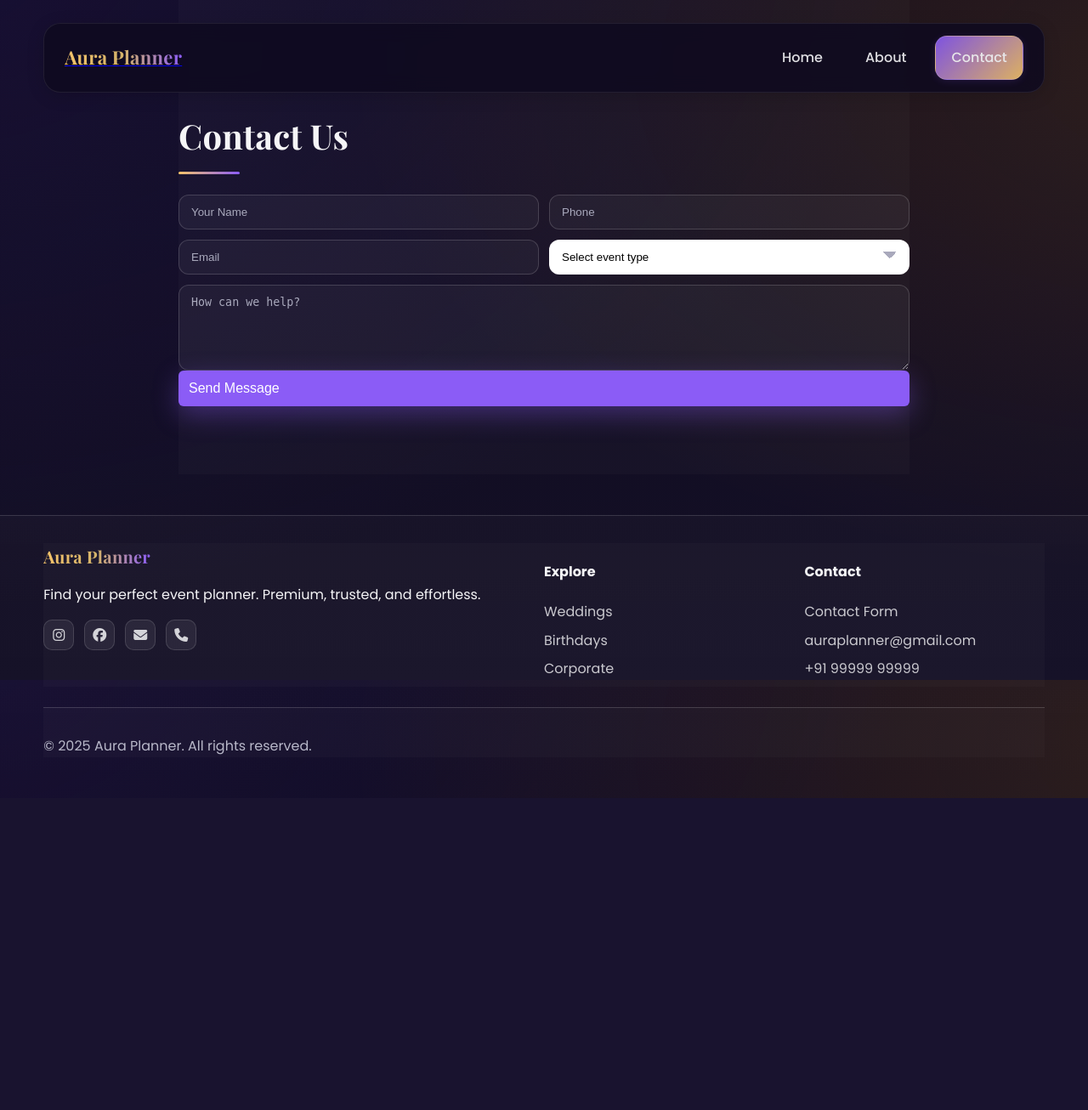
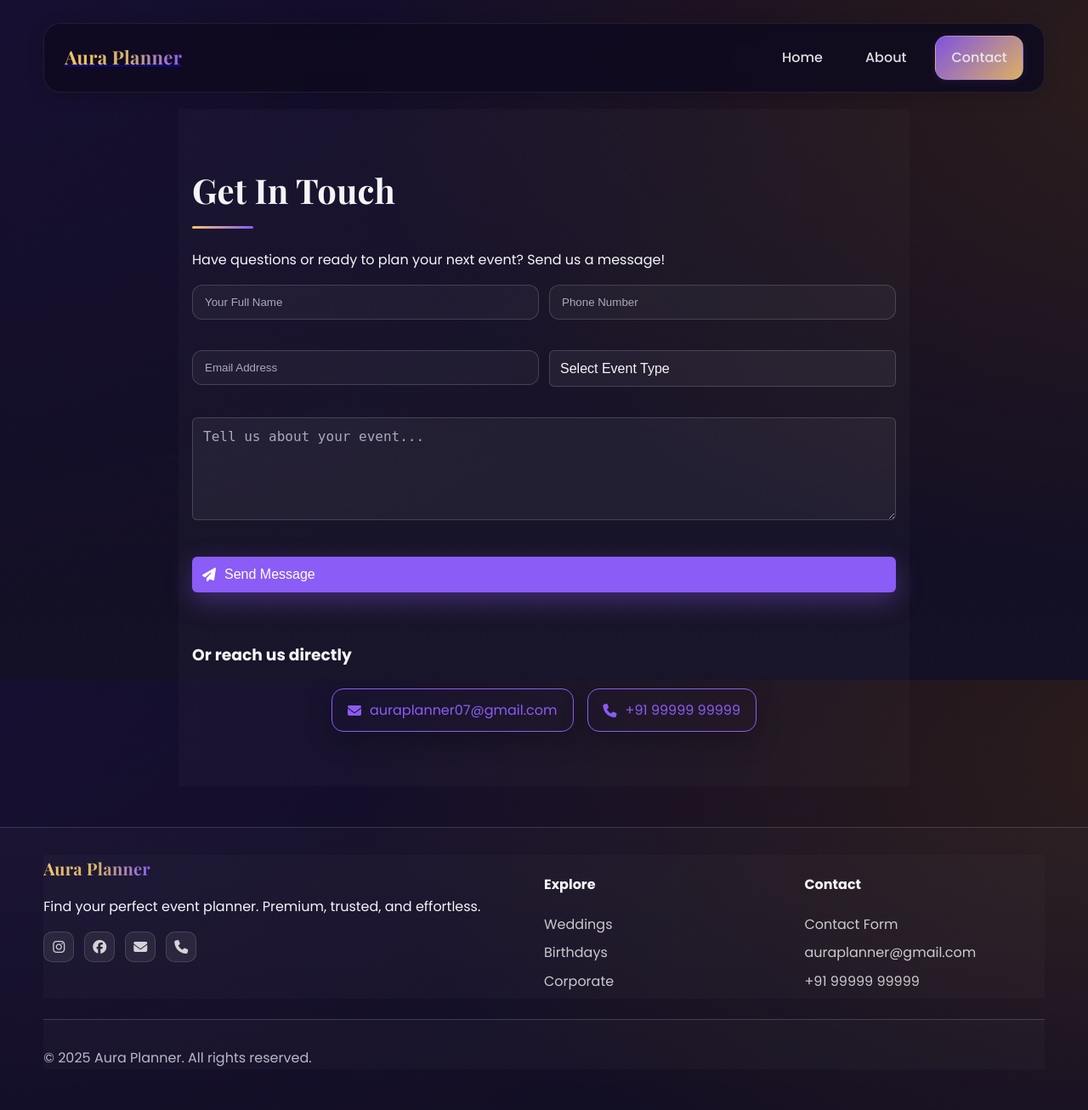
Before and after one commit to Tirthartist/Aura_Planner, a Flask app: page /contact in a window 1280 px wide. Shown: the whole page at 85% size. Before the commit the page ends 939 px from the top, so only its background shows below. Run offline with Flask 3, Linux system fonts and the light colour scheme.

Commit message:
ru
e5y5u

```diff
--- a/static/js/main.js
+++ b/static/js/main.js
@@ -14,7 +14,7 @@
       specialties: ['Birthday Parties', 'Themed Decor', 'Kids & Adults', 'Budget Friendly'],
       categories: ['Birthday Party'],
       phone: '+91 xxxxx xxxxx',
-      email: 'auraplanner07@gmail.com',
+      email: 'mailto:auraplanner07@gmail.com',
       about: 'Specializing in creating magical birthday celebrations for all ages with creative themes and perfect execution.',
       services: ['Theme Decoration','Cake & Catering','Entertainment','Photography'],
       gallery: ['images/bday1.jpeg','images/bday2.jpeg','images/bday3.jpeg'],
@@ -33,7 +33,7 @@
       specialties: ['New Year Parties', 'Countdown Events', 'DJ & Entertainment'],
       categories: ['New Year Party'],
       phone: '+91 xxxxx xxxxx',
-      email: 'auraplanner07@gmail.com',
+      email: 'mailto:auraplanner07@gmail.com',
       about: 'Creating unforgettable New Year celebrations with amazing themes, music, and entertainment.',
       services: ['Venue Decoration','DJ & Sound','Catering','Photography'],
       gallery: ['images/ny1.jpeg','images/ny2.jpeg','images/ny3.jpeg'],
@@ -52,7 +52,7 @@
       specialties: ['New Year Galas', 'Corporate NYE', 'Themed Parties'],
       categories: ['New Year Party'],
       phone: '+91 xxxxx xxxxx',
-      email: 'auraplanner07@gmail.com',
+      email: 'mailto:auraplanner07@gmail.com',
       about: 'Specializing in high-energy New Year celebrations with unique themes and entertainment.',
       services: ['Full Event Planning','Themed Decor','Live Entertainment','Catering'],
       gallery: ['images/ny4.jpeg','images/ny5.jpeg','images/ny6.jpeg'],
@@ -71,12 +71,15 @@
       specialties: ['Ring Ceremonies', 'Engagement Events', 'Intimate Gatherings'],
       categories: ['Ring Ceremony'],
       phone: '+91 xxxxx xxxxx',
-      email: 'auraplanner07@gmail.com',
+      email: 'mailto:auraplanner07@gmail.com',
       about: 'Creating beautiful and intimate ring ceremonies that tell your unique love story.',
       services: ['Venue Decoration','Photography','Catering','Entertainment'],
       gallery: ['images/ring1.jpeg','images/ring2.jpeg','images/ring3.jpeg'],
       cover: 'images/nishita1.jpeg',
-      featured: true
+      featured: true,
+      socials: {
+        instagram: 'https://www.instagram.com/accounts/login/?next=%2Fauraplanner07%2F&source=omni_redirect'
+      }
     },
     // Riya - Marriage Planner
     {
@@ -87,12 +90,15 @@
       specialties: ['Luxury Weddings', 'Destination Weddings', 'Full Planning'],
       categories: ['Marriage'],
       phone: '+91 xxxxx xxxxx',
-      email: 'auraplanner07@gmail.com',
+      email: 'mailto:auraplanner07@gmail.com',
       about: 'Transforming wedding dreams into reality with exquisite planning and flawless execution.',
       services: ['Full Wedding Planning','Venue Selection','Vendor Management','Day-of Coordination'],
       gallery: ['images/wed1.jpeg','images/wed2.jpeg','images/wed3.jpeg'],
       cover: 'images/riya1.jpeg',
-      featured: true
+      featured: true,
+      socials: {
+        instagram: 'https://www.instagram.com/accounts/login/?next=%2Fauraplanner07%2F&source=omni_redirect'
+      }
     },
     // Dhruhini - Marriage Planner
     {
@@ -103,12 +109,15 @@
       specialties: ['Traditional Weddings', 'Cultural Celebrations', 'Budget Planning'],
       categories: ['Marriage'],
       phone: '+91 xxxxx xxxxx',
-      email: 'auraplanner07@gmail.com',
+      email: 'mailto:auraplanner07@gmail.com',
       about: 'Specializing in traditional and cultural weddings that honor your heritage.',
       services: ['Wedding Planning','Cultural Coordination','Budget Management','Vendor Selection'],
       gallery: ['images/wed4.jpeg','images/wed5.jpeg','images/wed6.jpeg'],
       cover: 'images/dhruhini.jpeg',
-      featured: true
+      featured: true,
+      socials: {
+        instagram: 'https://www.instagram.com/accounts/login/?next=%2Fauraplanner07%2F&source=omni_redirect'
+      }
     },
     // Karan - Anniversary Planner
     {
@@ -119,12 +128,15 @@
       specialties: ['Anniversary Celebrations', 'Vow Renewals', 'Milestone Events'],
       categories: ['Anniversary'],
       phone: '+91 xxxxx xxxxx',
-      email: 'auraplanner07@gmail.com',
+      email: 'mailto:auraplanner07@gmail.com',
       about: 'Creating heartfelt anniversary celebrations that honor your journey together.',
       services: ['Event Design','Venue Selection','Catering','Entertainment'],
       gallery: ['images/ann1.jpeg','images/ann2.jpeg','images/ann3.jpeg'],
       cover: 'images/karan.jpeg',
-      featured: true
+      featured: true,
+      socials: {
+        instagram: 'https://www.instagram.com/accounts/login/?next=%2Fauraplanner07%2F&source=omni_redirect'
+      }
     },
     // Fenil - Baby Shower Planner
     {
@@ -135,12 +147,15 @@
       specialties: ['Baby Showers', 'Gender Reveals', 'Naming Ceremonies'],
       categories: ['Baby Shower'],
       phone: '+91 xxxxx xxxxx',
-      email: 'auraplanner07@gmail.com',
+      email: 'mailto:auraplanner07@gmail.com',
       about: 'Designing adorable and memorable baby showers to welcome your little one.',
       services: ['Theme Design','Decor & Setup','Games & Activities','Catering'],
       gallery: ['images/baby1.jpeg','images/baby2.jpeg','images/baby3.jpeg'],
       cover: 'images/fenil1.jpeg',
-      featured: true
+      featured: true,
+      socials: {
+        instagram: 'https://www.instagram.com/accounts/login/?next=%2Fauraplanner07%2F&source=omni_redirect'
+      }
     },
     // Jeel - Corporate Event Planner
     {
@@ -151,12 +166,15 @@
       specialties: ['Corporate Events', 'Conferences', 'Product Launches'],
       categories: ['Corporate Events'],
       phone: '+91 xxxxx xxxxx',
-      email: 'auraplanner07@gmail.com',
+      email: 'mailto:auraplanner07@gmail.com',
       about: 'Professional corporate event planning that delivers results and creates impact.',
       services: ['Event Management','AV Production','Branding','Guest Management'],
       gallery: ['images/ce1.jpeg','images/ce2.jpeg','images/ce3.jpeg'],
       cover: 'images/jeel.jpeg',
-      featured: true
+      featured: true,
+      socials: {
+        instagram: 'https://www.instagram.com/accounts/login/?next=%2Fauraplanner07%2F&source=omni_redirect'
+      }
     },
   ];
   // Keep all planners
@@ -295,8 +313,17 @@
     applyFilter('All');
   }
 
-  // Detail Page
-  function fillDetail(p){
+  // Handle email links globally
+document.addEventListener('click', function(e) {
+  const emailLink = e.target.closest('a[href^="mailto:"]');
+  if (emailLink) {
+    e.preventDefault();
+    window.location.href = emailLink.href;
+  }
+});
+
+// Detail Page
+function fillDetail(p){
     const root = $('#planner-detail');
     if (!root || !p) return;
     $('#detail-hero-img').src = STATIC_BASE + p.cover;
@@ -319,7 +346,24 @@
 
     const contacts = $('#detail-contacts');
     const cl = [];
-    if (p.email) cl.push(`<li><i class="fa-solid fa-envelope"></i> <a href="mailto:${p.email}">${p.email}</a></li>`);
+    if (p.email) {
+      const email = p.email.replace('mailto:', '');
+      const message = 'Hi, I have an inquiry for event planning.';
+      const mailtoLink = `mailto:${email}?body=${encodeURIComponent(message)}`;
+      cl.push(`<li><i class="fa-solid fa-envelope"></i> <a href="${mailtoLink}" id="email-link">${email}</a></li>`);
+
+      // Add click handler after the element exists
+      setTimeout(() => {
+        const emailLink = document.getElementById('email-link');
+        if (emailLink) {
+          emailLink.addEventListener('click', (e) => {
+            e.preventDefault();
+            window.location.href = mailtoLink;
+            return false;
+          });
+        }
+      }, 100);
+    }
     if (p.phone) cl.push(`<li><i class="fa-solid fa-phone"></i> <a href="tel:${p.phone}">${p.phone}</a></li>`);
     contacts.innerHTML = cl.join('');
 
@@ -327,7 +371,7 @@
     socials.innerHTML = `
       ${p.socials?.instagram ? `<a href="${p.socials.instagram}" target="_blank" rel="noopener" title="Instagram"><i class="fa-brands fa-instagram"></i></a>`: ''}
       ${p.socials?.facebook ? `<a href="${p.socials.facebook}" target="_blank" rel="noopener" title="Facebook"><i class="fa-brands fa-facebook"></i></a>`: ''}
-      ${p.email ? `<a href="mailto:${p.email}?subject=Inquiry" onclick="console.log('Email link clicked')" title="Email"><i class="fa-solid fa-envelope"></i></a>`: ''}
+      ${p.email ? `<a href="mailto:${p.email.replace('mailto:', '')}?body=${encodeURIComponent('Hi, I have an inquiry for event planning.')}" class="email-link" title="Email"><i class="fa-solid fa-envelope"></i></a>`: ''}
       ${p.phone ? `<a href="${whatsappLink(p.phone)}" target="_blank" rel="noopener" title="WhatsApp"><i class="fa-brands fa-whatsapp"></i></a>`: ''}
     `;
     const w = $('#detail-whatsapp');
--- a/templates/base.html
+++ b/templates/base.html
@@ -38,8 +38,7 @@
         <div class="socials">
           <a href="https://instagram.com" target="_blank" rel="noopener" aria-label="Instagram"><i class="fa-brands fa-instagram"></i></a>
           <a href="https://facebook.com" target="_blank" rel="noopener" aria-label="Facebook"><i class="fa-brands fa-facebook"></i></a>
-          <a href="mailto:auraplanner07@gmail.com" aria-label="Email"><i class="fa-solid fa-envelope"></i></a>
-          <a href="tel:+919999999999" aria-label="Phone"><i class="fa-solid fa-phone"></i></a>
+<a href="#" onclick="window.open('mailto:auraplanner07@gmail.com?body=Hi%2C%20I%20have%20an%20inquiry%20for%20event%20planning.', '_blank'); return false;" aria-label="Email"><i class="fa-solid fa-envelope"></i></a>          <a href="tel:+919999999999" aria-label="Phone"><i class="fa-solid fa-phone"></i></a>
         </div>
       </div>
       <div>
@@ -54,7 +53,7 @@
         <h4>Contact</h4>
         <ul class="link-list">
           <li><a href="/contact">Contact Form</a></li>
-          <li><a href="mailto:auraplanner07@gmail.com">auraplanner@gmail.com</a></li>
+          <li><a href="#" onclick="window.open('mailto:auraplanner07@gmail.com?body=Hi%2C%20I%20have%20an%20inquiry%20for%20event%20planning.', '_blank'); return false;">auraplanner@gmail.com</a></li>
           <li><a href="tel:+919999999999">+91 99999 99999</a></li>
         </ul>
       </div>
--- a/templates/contact.html
+++ b/templates/contact.html
@@ -1,30 +1,119 @@
 {% extends 'base.html' %}
-{% block title %}Contact{% endblock %}
+{% block title %}Contact Us - Aura Planner{% endblock %}
 {% block body_class %}page-contact{% endblock %}
 {% block content %}
-<section class="container section narrow reveal" style="padding-top: 10%;">
-  <h1 class="section-title">Contact Us</h1>
+<section class="container section narrow reveal contact-section">
+  <h1 class="section-title">Get In Touch</h1>
+  <p class="text-center mb-4">Have questions or ready to plan your next event? Send us a message!</p>
+
   <form class="fs-form" id="site-contact-form" method="POST">
     <input type="hidden" name="_subject" value="Aura Planner – Website Contact"/>
+
     <div class="form-grid">
-      <input type="text" name="name" placeholder="Your Name" required>
-      <input type="tel" name="phone" placeholder="Phone" required>
-      <input type="email" name="email" placeholder="Email" required>
-      <select name="event_type" required>
-        <option value="" disabled selected>Select event type</option>
-        <option>Birthday Party</option>
-        <option>New Year Party</option>
-        <option>Ring Ceremony</option>
-        <option>Marriage</option>
-        <option>Anniversary</option>
-        <option>Baby Shower</option>
-        <option>Corporate Events</option>
-        <option>Others</option>
-      </select>
-      <textarea name="message" rows="5" placeholder="How can we help?" class="full"></textarea>
+      <div class="form-group">
+        <input type="text" name="name" placeholder="Your Full Name" required
+               pattern="[A-Za-z\s]{3,50}"
+               title="Please enter a valid name (3-50 characters, letters only)">
+      </div>
+
+      <div class="form-group">
+        <input type="tel" name="phone" placeholder="Phone Number" required
+               pattern="[0-9]{10,15}"
+               title="Please enter a valid phone number (10-15 digits)">
+      </div>
+
+      <div class="form-group">
+        <input type="email" name="email" placeholder="Email Address" required
+               pattern="[a-z0-9._%+-]+@[a-z0-9.-]+\.[a-z]{2,}$"
+               title="Please enter a valid email address">
+      </div>
+
+      <div class="form-group">
+        <select name="event_type" required>
+          <option value="" disabled selected>Select Event Type</option>
+          <option value="Birthday Party">Birthday Party</option>
+          <option value="New Year Party">New Year Party</option>
+          <option value="Ring Ceremony">Ring Ceremony</option>
+          <option value="Marriage">Marriage</option>
+          <option value="Anniversary">Anniversary</option>
+          <option value="Baby Shower">Baby Shower</option>
+          <option value="Corporate Events">Corporate Events</option>
+          <option value="Others">Other Event</option>
+        </select>
+      </div>
+
+      <div class="form-group full-width">
+        <textarea name="message" rows="5" placeholder="Tell us about your event..." required
+                 minlength="10" maxlength="1000"
+                 title="Please enter at least 10 characters"></textarea>
+      </div>
+
+      <div class="form-group full-width text-center">
+        <button type="submit" class="btn btn-primary btn-glow">
+          <i class="fas fa-paper-plane"></i> Send Message
+        </button>
+        <p class="form-status mt-3" aria-live="polite"></p>
+      </div>
     </div>
-    <button type="submit" class="btn btn-primary btn-glow">Send Message</button>
-    <p class="form-status" aria-live="polite"></p>
   </form>
+
+  <div class="contact-info mt-5 text-center">
+    <h3>Or reach us directly</h3>
+    <div class="contact-methods">
+      <a href="mailto:auraplanner07@gmail.com" class="btn btn-outline">
+        <i class="fas fa-envelope"></i> auraplanner07@gmail.com
+      </a>
+      <a href="tel:+919999999999" class="btn btn-outline">
+        <i class="fas fa-phone"></i> +91 99999 99999
+      </a>
+    </div>
+  </div>
 </section>
+
+<style>
+.contact-section {
+  padding: 4rem 1rem;
+}
+
+.form-group {
+  margin-bottom: 1.5rem;
+}
+
+.form-group.full-width {
+  grid-column: 1 / -1;
+}
+
+.contact-methods {
+  display: flex;
+  gap: 1rem;
+  justify-content: center;
+  flex-wrap: wrap;
+  margin-top: 1.5rem;
+}
+
+.btn-outline {
+  background: transparent;
+  border: 1px solid var(--purple);
+  color: var(--purple);
+  transition: all 0.3s ease;
+}
+
+.btn-outline:hover {
+  background: var(--purple);
+  color: white;
+  transform: translateY(-2px);
+}
+
+@media (max-width: 768px) {
+  .contact-methods {
+    flex-direction: column;
+    align-items: center;
+  }
+
+  .btn-outline {
+    width: 100%;
+    max-width: 300px;
+  }
+}
+</style>
 {% endblock %}
--- a/templates/planner-detail.html
+++ b/templates/planner-detail.html
@@ -43,7 +43,7 @@
         <div class="form-grid">
           <input type="text" name="name" placeholder="Your Name" required>
           <input type="tel" name="phone" placeholder="Phone" required>
-          <input type="email" name="email" placeholder="Email" required>
+          <input type="email" name="email" placeholder="email" required>
           <select name="event_type" required>
             <option value="" disabled selected>Select event type</option>
             <option>Birthday Party</option>
@@ -61,7 +61,7 @@
             <option value="₹25,000 - ₹50,000">₹25,000 - ₹50,000</option>
             <option value="₹50,000 - ₹1,00,000">₹50,000 - ₹1,00,000</option>
             <option value="₹1,00,000 - ₹2,00,000">₹1,00,000 - ₹2,00,000</option>
-            <option value="₹2,00,000 - ₹4,00,000">Above ₹2,00,000</option>
+            <option value="₹2,00,000 - ₹4,00,000">₹2,00,000 - ₹4,00,000</option>
             <option value="Above ₹4,00,000">Above ₹4,00,000</option>
           </select>
           <input type="hidden" name="planner_slug" id="planner_slug" value="{{ slug }}">
```
